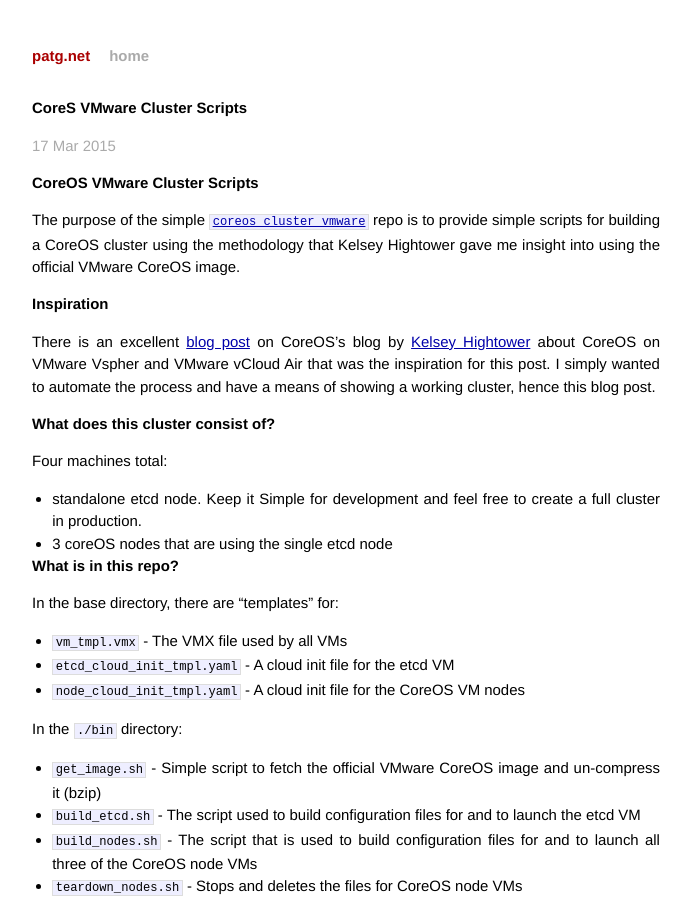
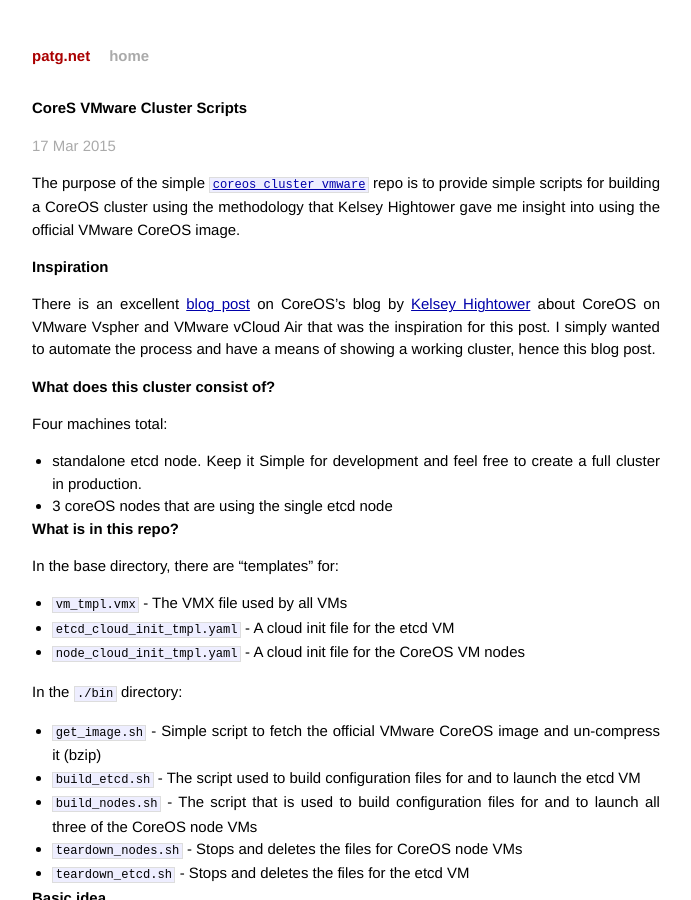
Before and after one commit to CaptTofu/patg.net, a Jekyll site: the page built from _posts/2015-03-17-coreos-vmware-cluster.markdown, in a window 1280 px wide and 900 px high. Shown: the whole window, without its empty margins (294-985 px from the left). Built offline with Jekyll 4.4.1, drawn with Linux system fonts in a browser that asks for light colours; Markdown is read by kramdown in place of the engine named in the settings; comment, search, counter and statistics services are not loaded.

Commit message:
Too many title headers

````diff
--- a/_posts/2015-03-17-coreos-vmware-cluster.markdown
+++ b/_posts/2015-03-17-coreos-vmware-cluster.markdown
@@ -4,8 +4,6 @@
 date: 2015-03-17 12:00:00
 categories: coreos,docker,vmware
 ---
-
-# CoreOS VMware Cluster Scripts
 
 The purpose of the simple [```coreos_cluster_vmware```](https://github.com/CaptTofu/coreos_cluster_vmware) repo is to provide simple scripts for building a CoreOS cluster using the methodology that Kelsey Hightower gave me insight into using the official VMware CoreOS image.
 
````
